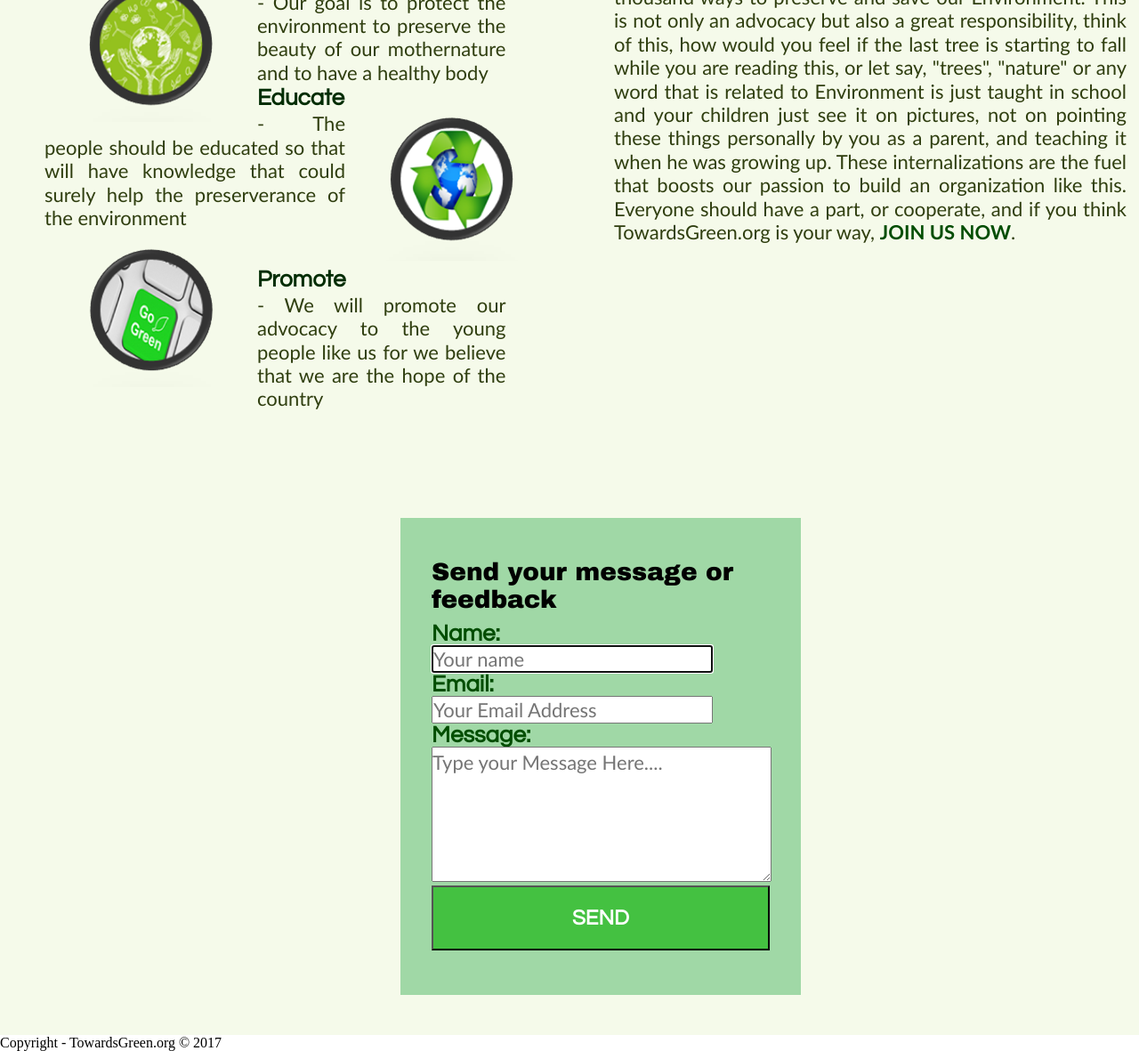
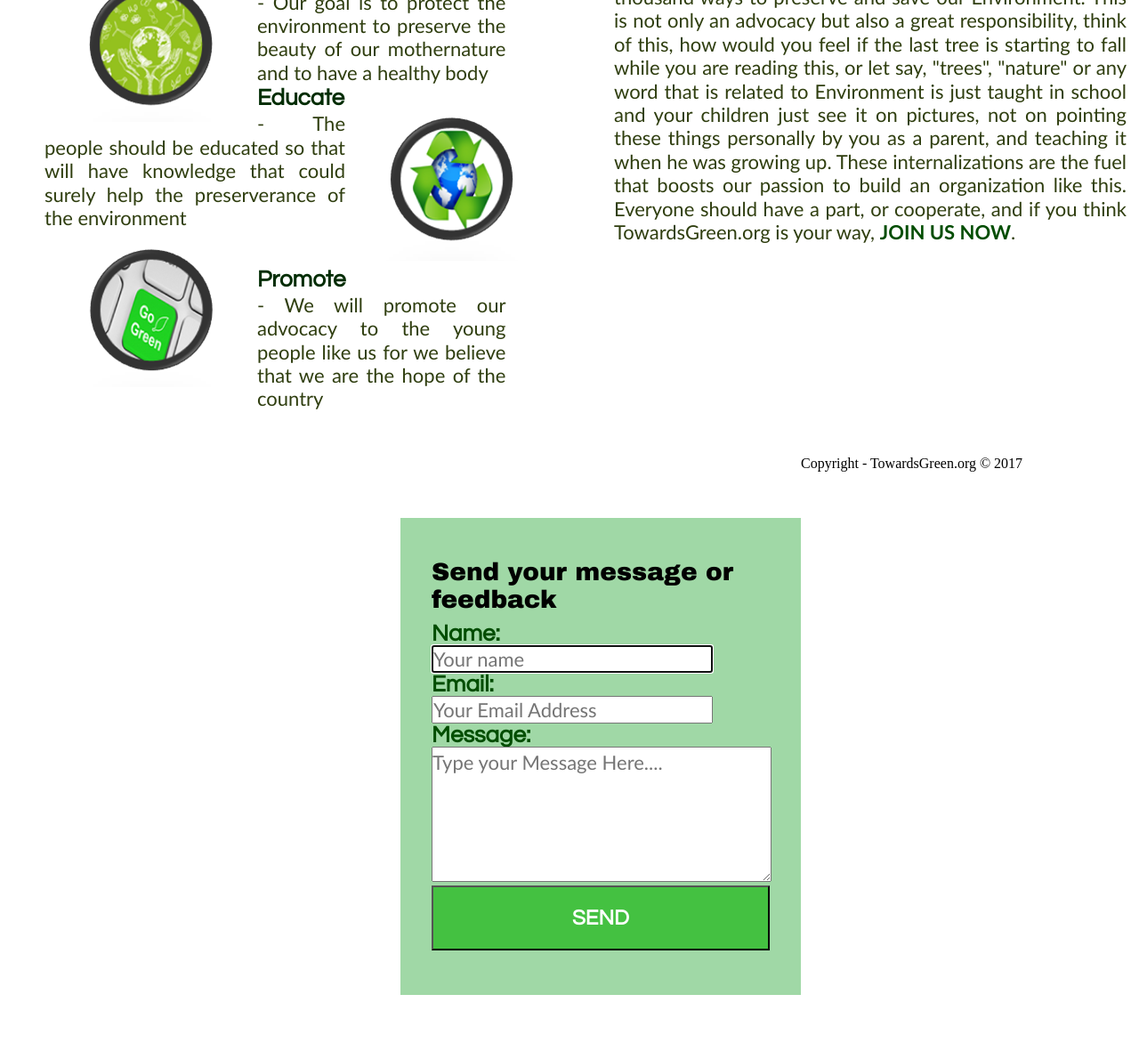
Before and after one commit to IsmaelLangit/9421B-G4, a plain HTML site: page index.html in a window 1280 px wide. Shown: the part 962-2143 px from the top of the page at 89% size. After the commit the page ends 2090 px from the top, so only its background shows below. Drawn offline with Linux system fonts and the light colour scheme; files that its build step writes are made by us from their sources.

Commit message:
I fixed the footer

```diff
--- a/styles/body.css
+++ b/styles/body.css
@@ -37,7 +37,6 @@ padding-top : 175px;
 }
 
 .main-container {
-	height :1600px;
 	background-color: #f5faea;
 
 }
```
Also changed, not shown: gallery.html (+2 -0 lines).
